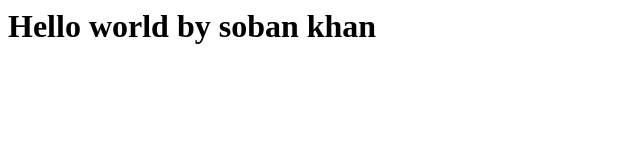
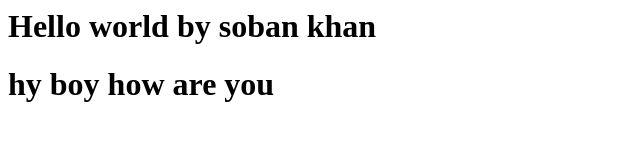
Before and after one commit to sobankhan12/jenkins, a plain HTML site: page index.html in a window 1280 px wide. Shown: the whole page, without its empty margins (0-640 px from the left). Drawn offline with Linux system fonts and the light colour scheme.

Commit message:
Update index.html

```diff
--- a/index.html
+++ b/index.html
@@ -1 +1,2 @@
 <h1>Hello world by soban khan</h1>
+<h1>hy boy how are you</h1>
```
